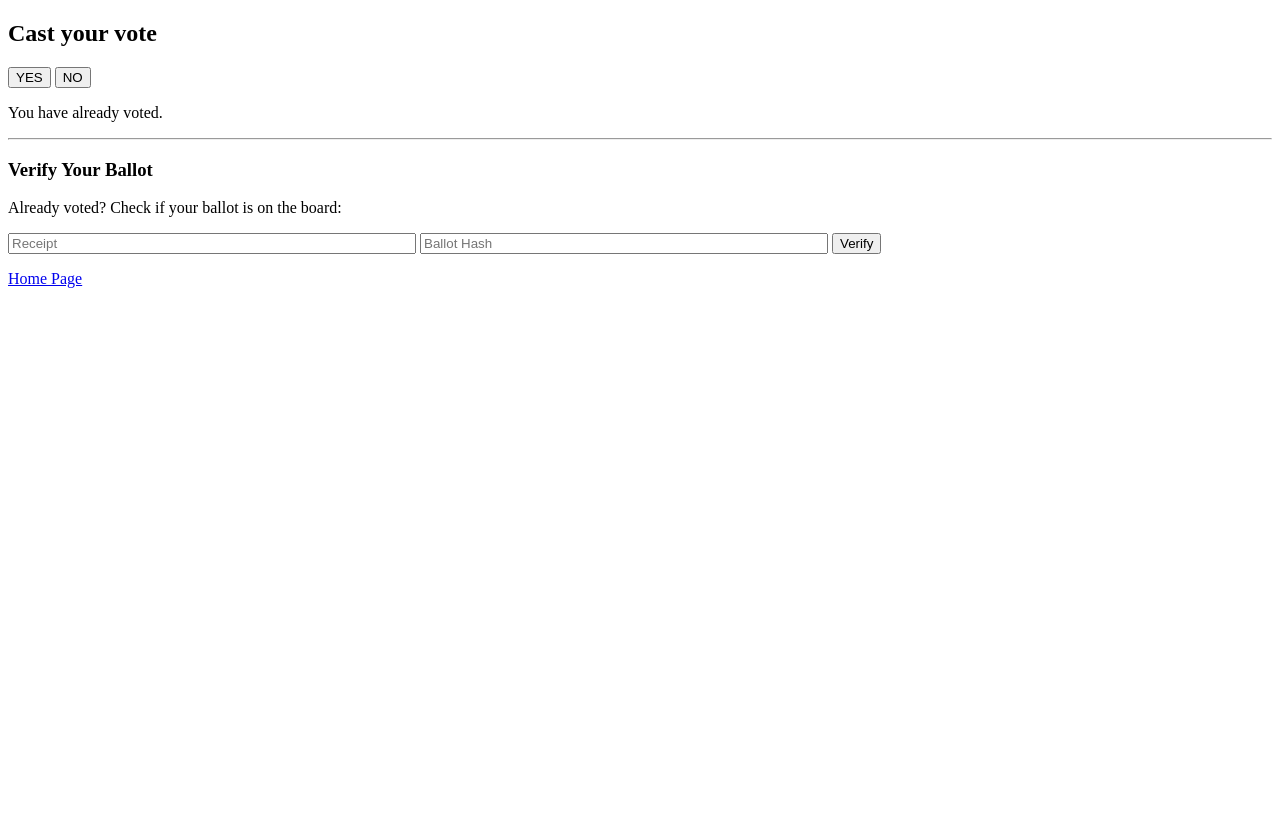
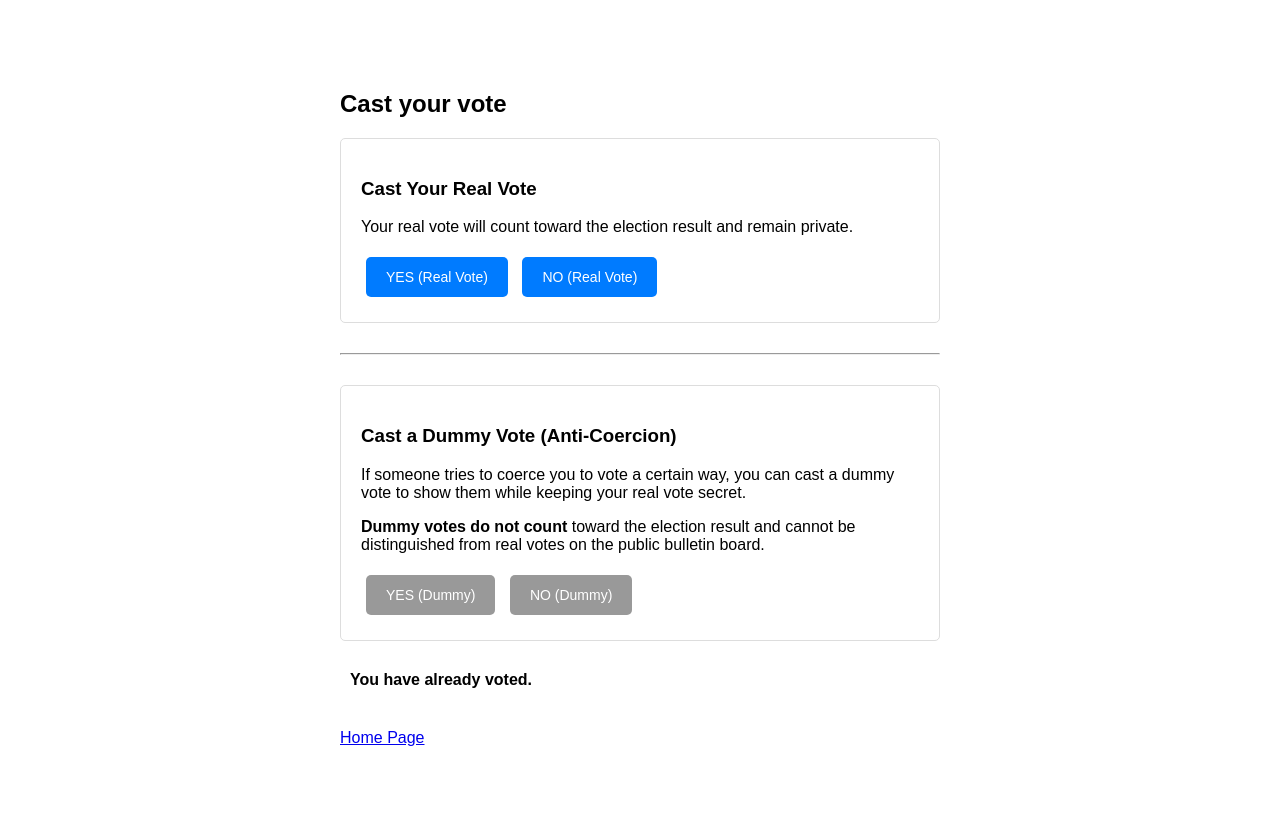
Before and after one commit to ChristopherSmith101/E2E_Voting, a Flask app: page /vote in a window 1280 px wide. Before the commit the page ends 288 px from the top, so only its background shows below. Run offline with Flask 3, Linux system fonts and the light colour scheme; a user stored in the database is signed in.

Commit message:
anti coercion

```diff
--- a/web/app.py
+++ b/web/app.py
@@ -73,6 +73,7 @@ def submit_vote():
     data = request.get_json()
     token = data.get("token")
     ciphertext = data.get("ciphertext")
+    is_dummy = data.get("is_dummy", False)  # NEW: anti-coercion flag
 
     # -------------------------
     # 1. Validate token
@@ -98,7 +99,8 @@ def submit_vote():
     vote = Vote(
         token_hash=token_hash,
         ballot_hash=json.dumps(ciphertext),
-        ballot_hash_digest=ballot_hash_digest
+        ballot_hash_digest=ballot_hash_digest,
+        is_dummy=is_dummy  # NEW
     )
     db.session.add(vote)
 
@@ -124,7 +126,8 @@ def submit_vote():
     return jsonify({
         "status": "accepted",
         "receipt": token_hash,
-        "ballot_hash": ballot_hash_digest
+        "ballot_hash": ballot_hash_digest,
+        "is_dummy": is_dummy  # NEW
     })
 
 # -------------------------
@@ -153,6 +156,7 @@ def verify_ballot():
         "status": "verified",
         "message": "Your ballot is recorded on the bulletin board",
         "receipt": receipt,
+        "is_dummy": vote.is_dummy,
         "timestamp": vote.timestamp.isoformat() if vote.timestamp else None
     })
 
@@ -241,31 +245,38 @@ def get_tally():
     """
     Return the election tally + proof for universal verifiability.
     Reads directly from database instead of in-memory board.
+    Excludes dummy votes from tally.
     """
     votes = Vote.query.all()
 
-    if not votes:
+    # Count real votes (exclude dummies)
+    real_votes = [v for v in votes if not v.is_dummy]
+    dummy_votes = [v for v in votes if v.is_dummy]
+
+    if not real_votes:
         return jsonify({
-            "total_ballots": 0,
+            "total_ballots": len(votes),
+            "real_ballots": 0,
+            "dummy_ballots": len(dummy_votes),
             "yes_votes": 0,
             "no_votes": 0,
             "yes_percentage": 0.0,
             "no_percentage": 0.0,
-            "winner": "No votes cast yet",
+            "winner": "No real votes cast yet",
             "invalid_ballots": 0,
             "election_pk": pk
         })
 
-    # Count YES votes by decrypting from database
+    # Count YES votes by decrypting from database (skip dummy votes)
     yes_count = 0
-    for vote in votes:
+    for vote in real_votes:
         ciphertext_dict = json.loads(vote.ballot_hash)
         ciphertext_tuple = (ciphertext_dict['c1'], ciphertext_dict['c2'])
         decrypted = decrypt(sk, ciphertext_tuple)
         if decrypted == 1:
             yes_count += 1
 
-    total = len(votes)
+    total = len(real_votes)
     yes_votes = yes_count
     no_votes = total - yes_votes
 
@@ -275,13 +286,15 @@ def get_tally():
     winner = "YES" if yes_votes > no_votes else ("NO" if no_votes > yes_votes else "TIE")
 
     # Create tally proof
-    ballot_hashes = sorted([v.ballot_hash_digest for v in votes])
+    ballot_hashes = sorted([v.ballot_hash_digest for v in real_votes])
     ballot_data = json.dumps(ballot_hashes, sort_keys=True)
     tally_proof_input = str(yes_votes) + str(no_votes) + ballot_data
     tally_proof = hashlib.sha256(tally_proof_input.encode()).hexdigest()
 
     return jsonify({
-        "total_ballots": total,
+        "total_ballots": len(votes),
+        "real_ballots": len(real_votes),
+        "dummy_ballots": len(dummy_votes),
         "yes_votes": yes_votes,
         "no_votes": no_votes,
         "yes_percentage": yes_percentage,
--- a/web/models.py
+++ b/web/models.py
@@ -14,4 +14,5 @@ class Vote(db.Model):
     token_hash = db.Column(db.String(256), unique=True, nullable=False)
     timestamp = db.Column(db.DateTime, default=db.func.now())
     ballot_hash = db.Column(db.String(256))
-    ballot_hash_digest = db.Column(db.String(64))  # NEW: hash of the ciphertext
+    ballot_hash_digest = db.Column(db.String(64))
+    is_dummy = db.Column(db.Boolean, default=False)
--- a/web/static/vote.js
+++ b/web/static/vote.js
@@ -53,18 +53,22 @@ init();
 // -----------------------------
 // Main voting function
 // -----------------------------
-async function castVote(vote) {
+async function castVote(vote, isDummy = false) {
   const status = document.getElementById("status");
 
-  status.innerText = "Preparing ballot...";
+  const voteType = isDummy ? "dummy" : "real";
+  status.innerHTML = `Preparing ${voteType} ballot...`;
+  status.className = "info";
 
   if (hasVoted) {
-    status.innerText = "Vote rejected (already voted).";
+    status.innerHTML = "Vote rejected (already voted).";
+    status.className = "error";
     return;
   }
 
   if (!token || !pk) {
-    status.innerText = "System not ready yet...";
+    status.innerHTML = "System not ready yet...";
+    status.className = "error";
     return;
   }
 
@@ -74,10 +78,12 @@ async function castVote(vote) {
   const ballot = {
     ciphertext,
     proof,
-    token
+    token,
+    is_dummy: isDummy
   };
 
-  status.innerText = "Submitting vote...";
+  status.innerHTML = isDummy ? "Submitting dummy ballot..." : "Submitting real vote...";
+  status.className = "info";
 
   try {
     const res = await fetch("/api/vote", {
@@ -90,23 +96,22 @@ async function castVote(vote) {
 
     if (data.status === "accepted") {
       const receipt = data.receipt;
-      const ballot_hash = data.ballot_hash;  // NEW
+      const ballot_hash = data.ballot_hash;
 
       localStorage.setItem("vote_receipt", receipt);
-      localStorage.setItem("ballot_hash", ballot_hash);  // NEW
+      localStorage.setItem("ballot_hash", ballot_hash);
 
-      status.innerText = "Vote accepted!";
-      alert(
-        "Vote cast! Save this receipt:\n\n" +
-        "Receipt: " + receipt + "\n" +
-        "Ballot Hash: " + ballot_hash  // NEW
-      );
+      const voteLabel = isDummy ? "dummy" : "real";
+      status.innerHTML = `✓ ${voteLabel.charAt(0).toUpperCase() + voteLabel.slice(1)} ballot cast!<br><br>Save this receipt:<br><code>${receipt}</code><br><br>Ballot Hash:<br><code>${ballot_hash}</code>`;
+      status.className = "success";
     } else {
-      status.innerText = "Vote rejected.";
+      status.innerHTML = "Ballot rejected.";
+      status.className = "error";
     }
 
   } catch (err) {
     console.error(err);
-    status.innerText = "Error submitting vote.";
+    status.innerHTML = "Error submitting ballot.";
+    status.className = "error";
   }
 }
--- a/web/templates/vote.html
+++ b/web/templates/vote.html
@@ -4,67 +4,89 @@
   <title>Vote</title>
   <script src="/static/crypto.js"></script>
   <script src="/static/vote.js"></script>
+  <style>
+    body {
+      font-family: Arial, sans-serif;
+      max-width: 600px;
+      margin: 50px auto;
+      padding: 20px;
+    }
+    .section {
+      border: 1px solid #ddd;
+      padding: 20px;
+      margin: 20px 0;
+      border-radius: 5px;
+    }
+    button {
+      background: #007bff;
+      color: white;
+      padding: 12px 20px;
+      border: none;
+      border-radius: 5px;
+      cursor: pointer;
+      margin: 5px;
+      font-size: 14px;
+    }
+    button:hover {
+      background: #0056b3;
+    }
+    .dummy-btn {
+      background: #999;
+    }
+    .dummy-btn:hover {
+      background: #666;
+    }
+    #status {
+      margin-top: 20px;
+      padding: 10px;
+      border-radius: 5px;
+      font-weight: bold;
+    }
+    .success {
+      background: #d4edda;
+      color: #155724;
+      border: 1px solid #c3e6cb;
+    }
+    .error {
+      background: #f8d7da;
+      color: #721c24;
+      border: 1px solid #f5c6cb;
+    }
+    .info {
+      background: #d1ecf1;
+      color: #0c5460;
+      border: 1px solid #bee5eb;
+    }
+    hr {
+      margin: 30px 0;
+    }
+  </style>
 </head>
 
 <body>
   <h2>Cast your vote</h2>
 
-  <button onclick="castVote(1)">YES</button>
-  <button onclick="castVote(0)">NO</button>
+  <div class="section">
+    <h3>Cast Your Real Vote</h3>
+    <p>Your real vote will count toward the election result and remain private.</p>
+    <button onclick="castVote(1, false)">YES (Real Vote)</button>
+    <button onclick="castVote(0, false)">NO (Real Vote)</button>
+  </div>
 
-  <p id="status"></p>
+  <hr>
 
-  <!-- NEW: Verification section -->
-  <hr>
-  <h3>Verify Your Ballot</h3>
-  <p>Already voted? Check if your ballot is on the board:</p>
-  <input type="text" id="verify_receipt" placeholder="Receipt" style="width: 400px;">
-  <input type="text" id="verify_hash" placeholder="Ballot Hash" style="width: 400px;">
-  <button onclick="verifyBallot()">Verify</button>
-  <p id="verify_status"></p>
+  <div class="section">
+    <h3>Cast a Dummy Vote (Anti-Coercion)</h3>
+    <p>If someone tries to coerce you to vote a certain way, you can cast a dummy vote to show them while keeping your real vote secret.</p>
+    <p><strong>Dummy votes do not count</strong> toward the election result and cannot be distinguished from real votes on the public bulletin board.</p>
+    <button class="dummy-btn" onclick="castVote(1, true)">YES (Dummy)</button>
+    <button class="dummy-btn" onclick="castVote(0, true)">NO (Dummy)</button>
+  </div>
 
-  <div><a href="/">Home Page</a></div>
+  <div id="status"></div>
 
-  <script>
-    // NEW: Verify ballot
-    async function verifyBallot() {
-      const receipt = document.getElementById("verify_receipt").value;
-      const ballot_hash = document.getElementById("verify_hash").value;
-      const status = document.getElementById("verify_status");
-
-      if (!receipt || !ballot_hash) {
-        status.innerText = "Please enter both receipt and ballot hash.";
-        return;
-      }
-
-      try {
-        const res = await fetch("/api/verify", {
-          method: "POST",
-          headers: { "Content-Type": "application/json" },
-          body: JSON.stringify({ receipt, ballot_hash })
-        });
-
-        const data = await res.json();
-
-        if (data.status === "verified") {
-          status.innerText = "✓ Verified! Your ballot is on the board.";
-          status.style.color = "green";
-        } else {
-          status.innerText = "✗ Verification failed: " + data.message;
-          status.style.color = "red";
-        }
-      } catch (err) {
-        status.innerText = "Error verifying ballot.";
-      }
-    }
-
-    // NEW: Auto-load saved receipt/hash
-    window.addEventListener("load", () => {
-      const saved_receipt = localStorage.getItem("vote_receipt");
-      const saved_hash = localStorage.getItem("ballot_hash");
-      if (saved_receipt) document.getElementById("verify_receipt").value = saved_receipt;
-      if (saved_hash) document.getElementById("verify_hash").value = saved_hash;
-    });
-  </script>
+  <div style="margin-top: 30px;">
+    <a href="/">Home Page</a>
+  </div>
 </body>
 </html>
```
Also changed, not shown: web/instance/app.db.
